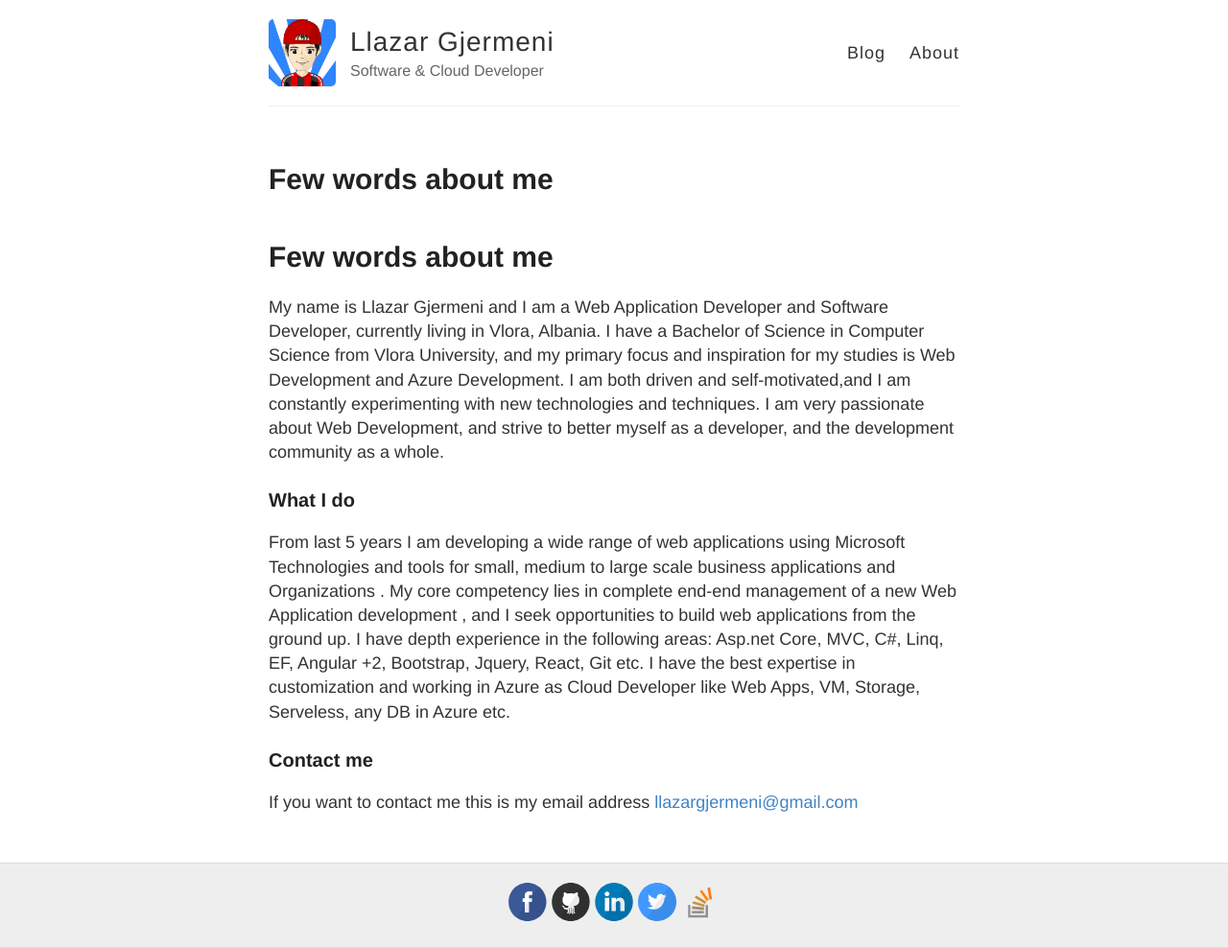
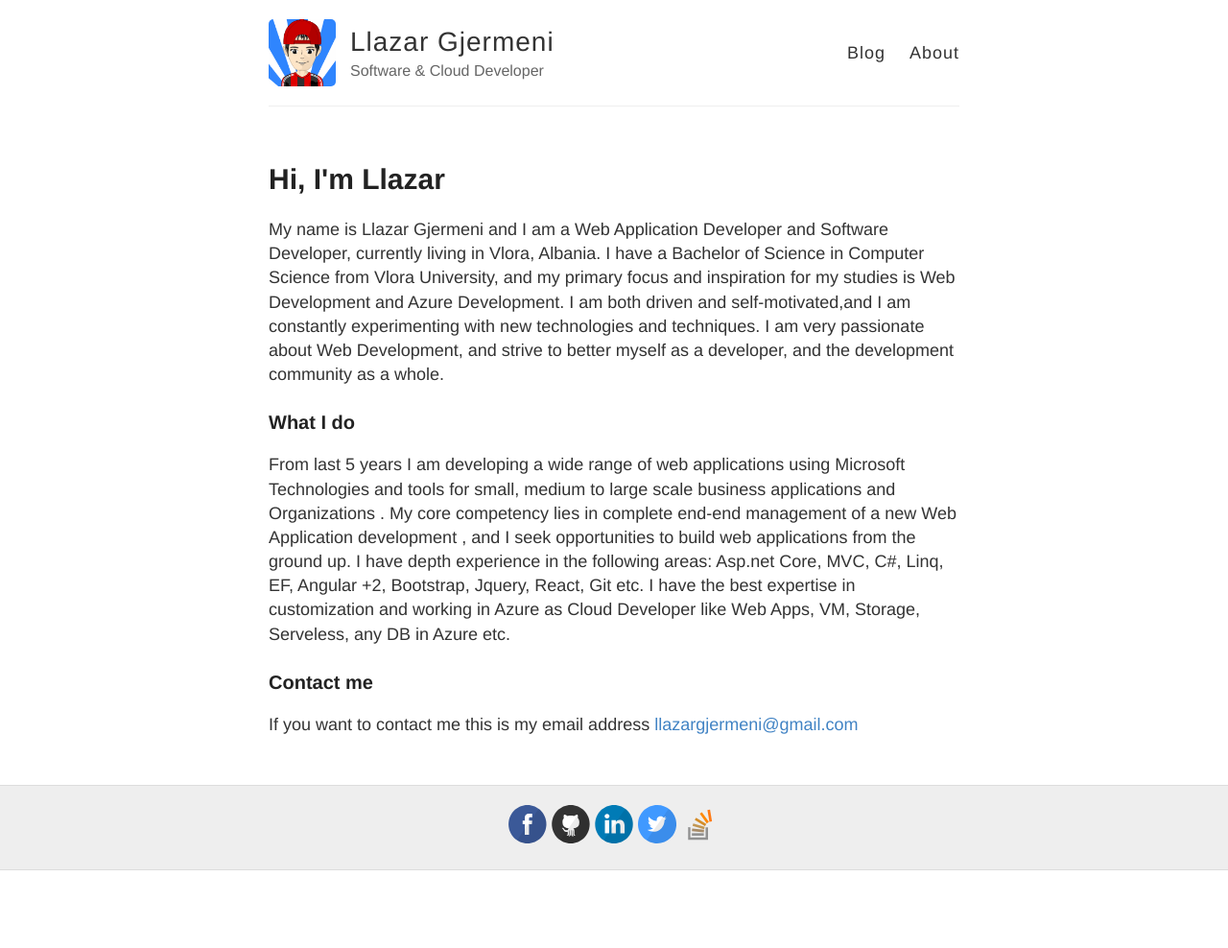
Before and after one commit to llgjermeni/llgjermeni, a Jekyll site: the page built from about.md, in a window 1280 px wide. Shown: the whole page at 96% size. Built offline with Jekyll 4.4.1, drawn with Linux system fonts in a browser that asks for light colours; our own code applies the rules of GitHub Pages for plain Markdown files; after the commit the page ends 907 px from its top, so only the background shows below that.

Commit message:
Update in about page

```diff
--- a/about.md
+++ b/about.md
@@ -1,10 +1,10 @@
 ---
 layout: page
-title:
+title: Hi, I'm Llazar
 permalink: /about/
 ---
 
-# Few words about me
+
 
 My name is Llazar Gjermeni and I am a  Web Application Developer and Software Developer, currently living in Vlora, Albania. I have a Bachelor of Science in Computer Science from Vlora University, and my primary focus and inspiration for my studies is Web Development and Azure Development. I am both driven and self-motivated,and I am constantly experimenting with new technologies and techniques. I am very passionate about Web Development, and strive to better myself as a developer, and the development community as a whole.
 
```
